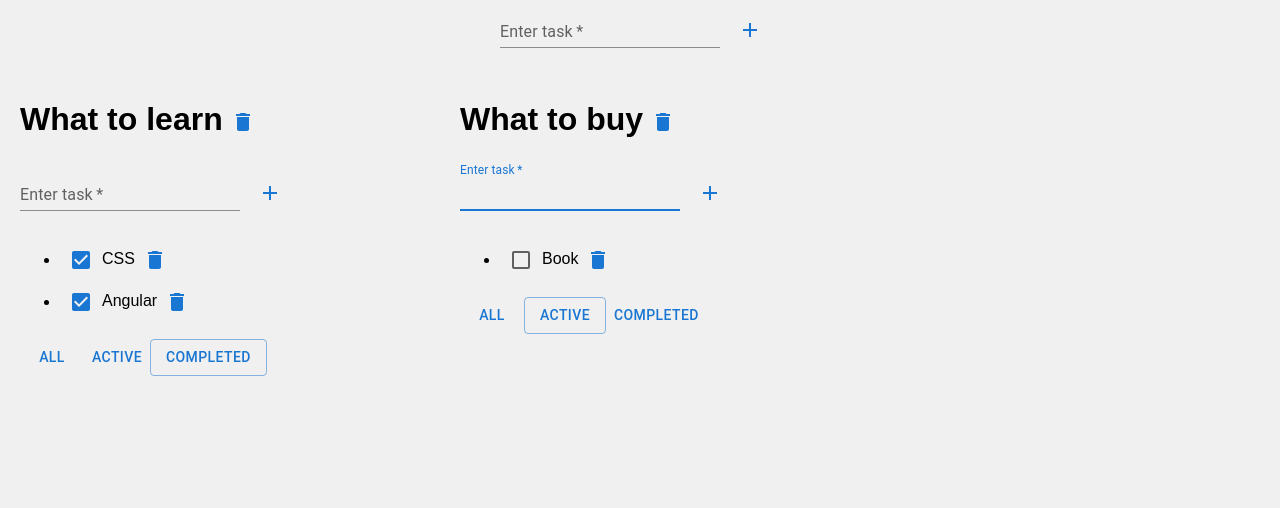
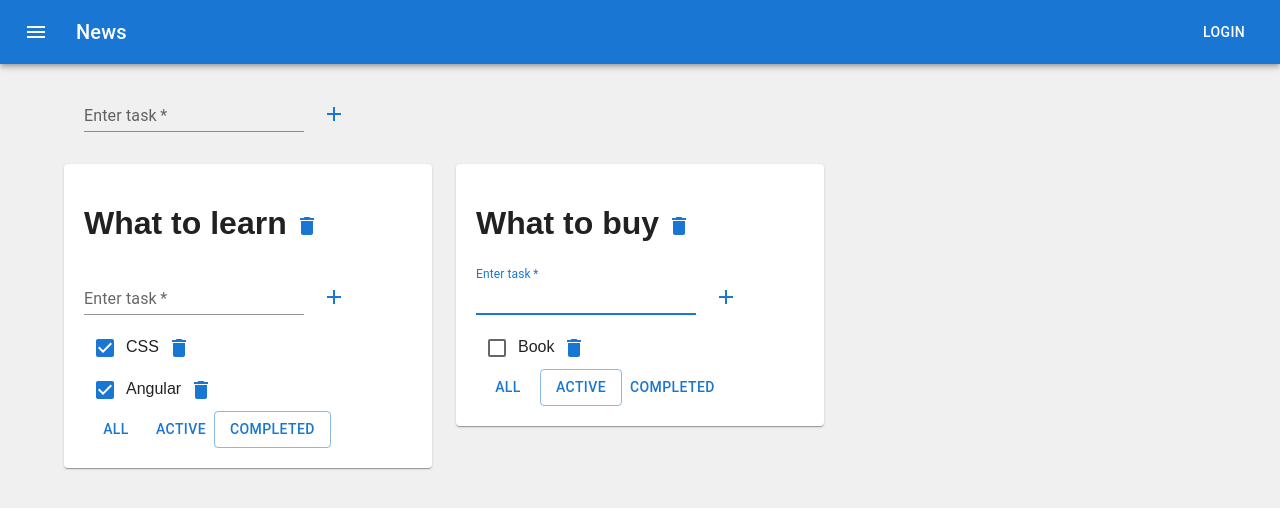
Before and after one commit to krystyna-lyn/tasks_app, a React (Create React App) app: page / in a window 1280 px wide. Shown: the top 508 px of the page. Built offline with nearby package versions, Linux system fonts and the light colour scheme.

Commit message:
update App

```diff
--- a/src/App.css
+++ b/src/App.css
@@ -4,7 +4,3 @@ body {
     margin: 0;
     padding: 0;
 }
-
-.container {
-    display: flex;
-}
--- a/src/App.js
+++ b/src/App.js
@@ -4,7 +4,10 @@ import Todolist from "./components/Todolist";
 import { useState } from "react";
 import { v1 } from "uuid";
 import AddItemForm from "./components/AddItemForm";
-import { Box } from "@mui/material";
+import { Box, Toolbar, Typography, Button, IconButton, AppBar, Container, Grid, Paper } from "@mui/material";
+import { Menu } from "@mui/icons-material";
+
+
 
 export const filterValues = "all" | "active" | "completed";
 
@@ -121,15 +124,35 @@ function App() {
 
   }
 
-
   return (
     <Box>
-      <Box sx={{ display: 'flex', justifyContent: 'center' }} >
+
+      <AppBar position="static">
+        <Toolbar>
+          <IconButton
+            size="large"
+            edge="start"
+            color="inherit"
+            aria-label="menu"
+            sx={{ mr: 2 }}
+          >
+            <Menu />
+          </IconButton>
+          <Typography variant="h6" component="div" sx={{ flexGrow: 1 }}>
+            News
+          </Typography>
+          <Button color="inherit">Login</Button>
+        </Toolbar>
+      </AppBar>
+
+      <Container fixed>
+        <Grid container sx={{padding: '20px'}}>
           <AddItemForm addTask={addTodolist} />
-      </Box>
+        </Grid>
 
 
-      <div className="container">
+
+        <Grid container spacing={3}>
 
           {todolists.map((todo) => {
             if (todo && todo.filter) {
@@ -148,6 +171,8 @@ function App() {
               }
 
               return (
+                <Grid item xs={12} sm={4} key={todo.id}>
+                  <Paper sx={{padding: '20px'}}>
                   <Todolist
                     key={todo.id}
                     id={todo.id}
@@ -162,11 +187,15 @@ function App() {
                     removeTodolist={removeTodolist}
                     changeTodolistTitle={changeTodolistTitle}
                   />
+                  </Paper>
+                </Grid>
               );
             }
             return null; // Return null for invalid or undefined todo objects
           })}
-      </div>
+        </Grid>
+
+      </Container>
     </Box>
   );
 
--- a/src/components/Todolist.jsx
+++ b/src/components/Todolist.jsx
@@ -22,7 +22,7 @@ const Todolist = ({ title, tasks = [], removeTask, changeFilter, addTask, change
 
     return (
 
-        <Box sx={{ width: '400px', padding: '20px' }}>
+        <Box>
 
             <h1 className="todo-title">
                 <EditableTask
@@ -38,12 +38,12 @@ const Todolist = ({ title, tasks = [], removeTask, changeFilter, addTask, change
 
             <AddItemForm addTask={addTasks} />
 
-            <ul className="todo-list">
+            <div className="todo-list">
 
                 {
                     tasks.map((task) => (
 
-                        <li key={task.id} className={`todo-item ${task.isDone ? "is-done" : ""}`}>
+                        <div key={task.id} className={`todo-item ${task.isDone ? "is-done" : ""}`}>
 
 
                             <Checkbox
@@ -61,10 +61,10 @@ const Todolist = ({ title, tasks = [], removeTask, changeFilter, addTask, change
                             <IconButton onClick={() => removeTask(task.id, id)}>
                                 <Delete color='primary' />
                             </IconButton>
-                        </li>
+                        </div>
                     ))
                 }
-            </ul>
+            </div>
 
             <div className="actions">
                 <Button
```
Lines whose indentation alone changed are shown as unchanged.
